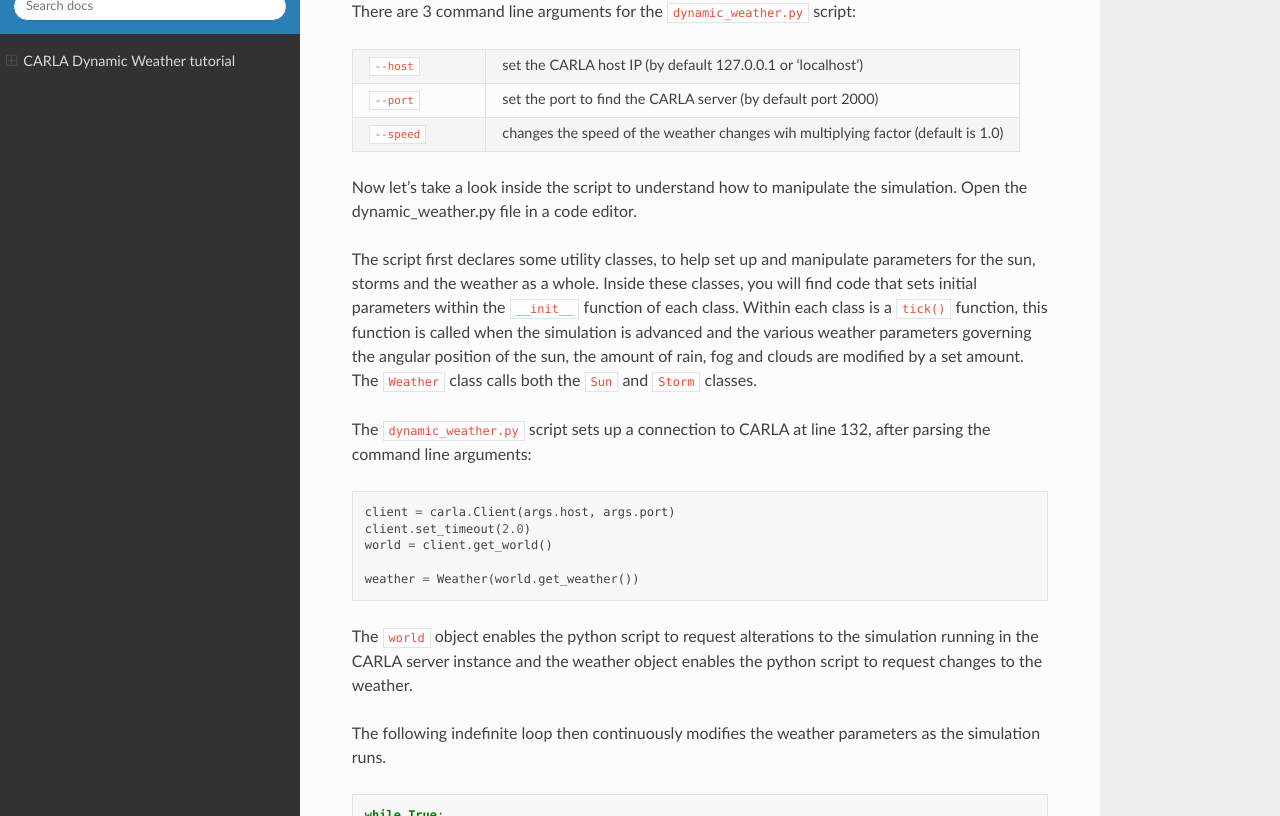
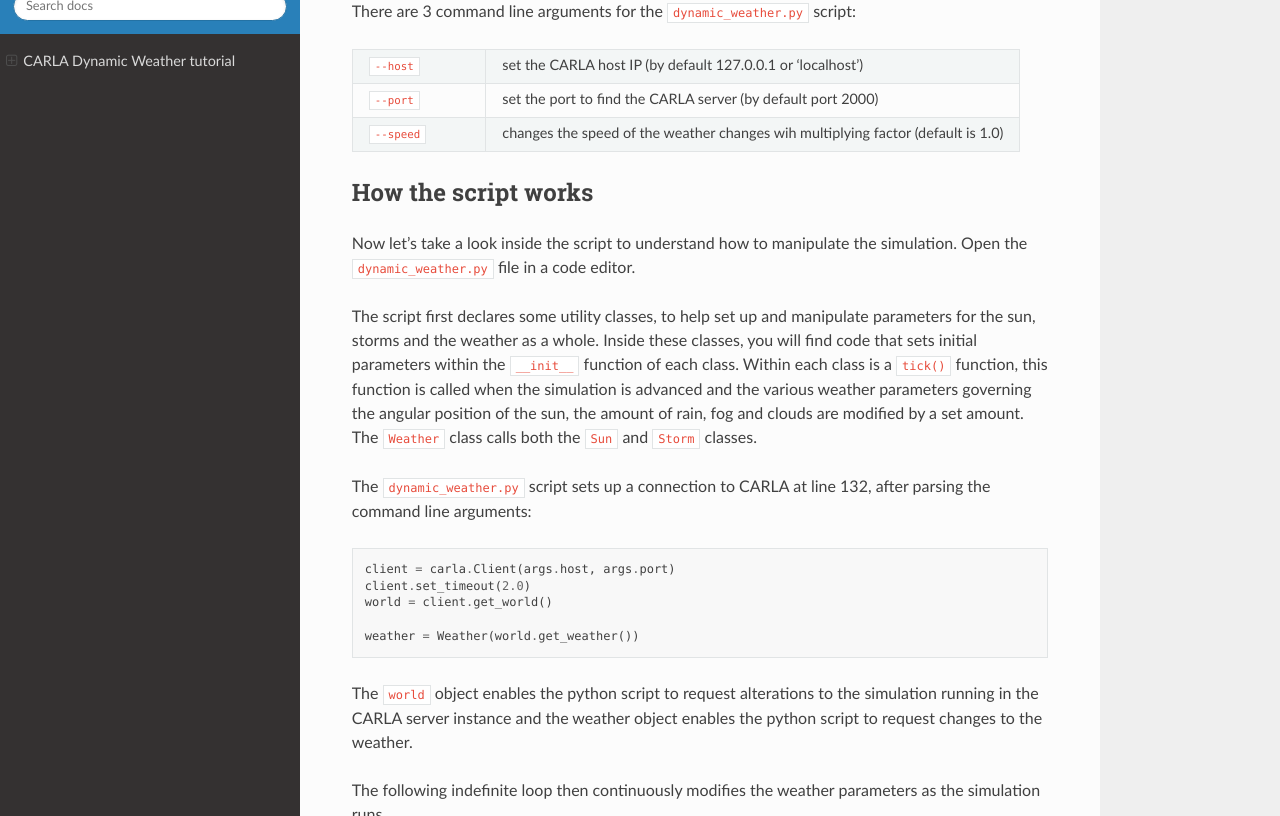
Before and after one commit to MattRowe18/CARLA, a Sphinx documentation site: the page built from docs/source/index.rst, in a window 1280 px wide and 900 px high, scrolled down 2325 px, cut to the strip 84-900 px from the top of the window. Built offline with Sphinx 7.4.7 and the Read the Docs theme 2.0.0, drawn with Linux system fonts in a browser that asks for light colours.

Commit message:
Update index.rst

```diff
--- a/docs/source/index.rst
+++ b/docs/source/index.rst
@@ -88,8 +88,11 @@
    * - ``--speed``
      - changes the speed of the weather changes wih multiplying factor (default is 1.0)
 
+How the script works
+#################
+
 Now let's take a look inside the script to understand how to manipulate the simulation. Open the
-dynamic_weather.py file in a code editor.
+``dynamic_weather.py`` file in a code editor.
 
 The script first declares some utility classes, to help set up and manipulate parameters for the sun, storms and the weather as a whole. Inside these classes, you will find code that sets initial parameters within the ``__init__`` function of each class.
 Within each class is a ``tick()`` function, this function is called when the simulation is advanced and the various weather parameters governing the angular position of the sun, the amount of rain, fog and clouds are modified by a set amount. The ``Weather`` class calls both the
```
